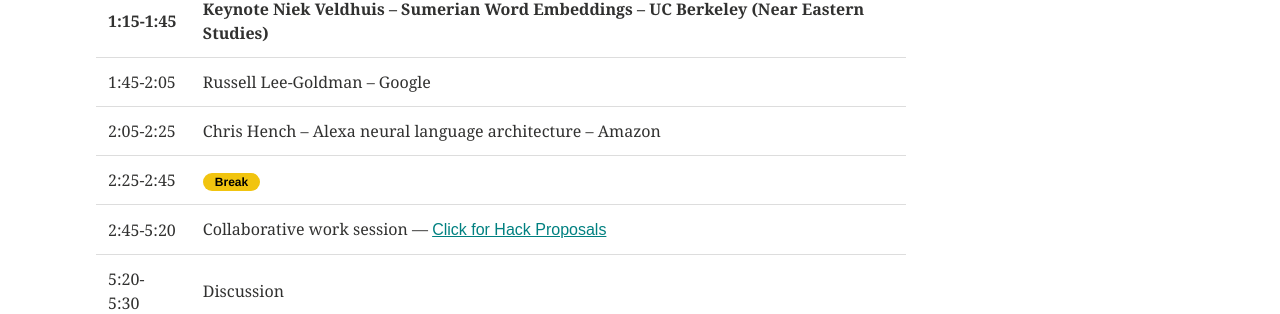
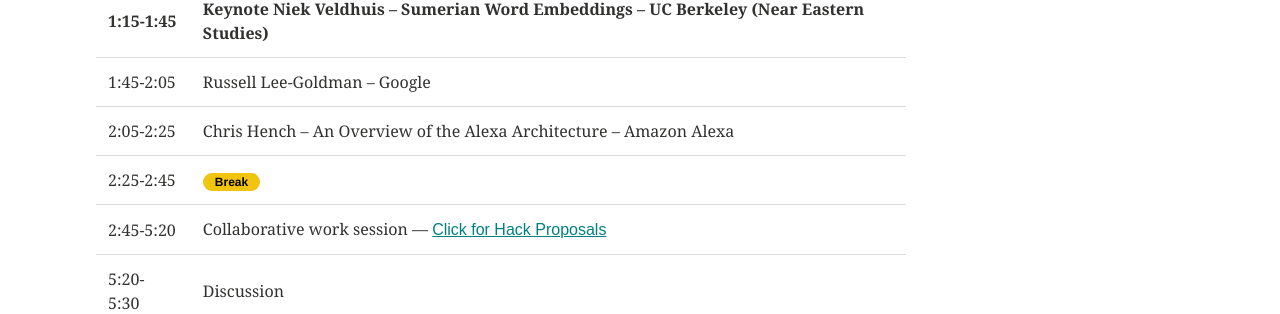
Before and after one commit to TextXD/textxd.github.io, a Jekyll site: the page built from programs/textxd2018.md, in a window 1280 px wide and 900 px high, scrolled down 1840 px. Shown: the part 140-454 px from the top of the window. Built offline with Jekyll 4.4.1, drawn with Linux system fonts in a browser that asks for light colours.

Commit message:
Update textxd2018.md

```diff
--- a/programs/textxd2018.md
+++ b/programs/textxd2018.md
@@ -57,7 +57,7 @@ image:
 | 12:10-1:15   | <span class="badge warning">Lunch</span> <br/> |
 | **1:15-1:45**    | **Keynote Niek Veldhuis -- Sumerian Word Embeddings -- UC Berkeley (Near Eastern Studies)** |
 | 1:45-2:05    | Russell Lee-Goldman -- Google  |
-| 2:05-2:25    | Chris Hench -- Alexa neural language architecture -- Amazon |
+| 2:05-2:25    | Chris Hench -- An Overview of the Alexa Architecture -- Amazon Alexa |
 | 2:25-2:45    | <span class="badge warning">Break</span> |
 | 2:45-5:20    |  Collaborative work session --- <a href="https://public.etherpad-mozilla.org/p/TextXD2018"> Click for Hack Proposals</a> |
 | 5:20- 5:30   |  Discussion  |
```
